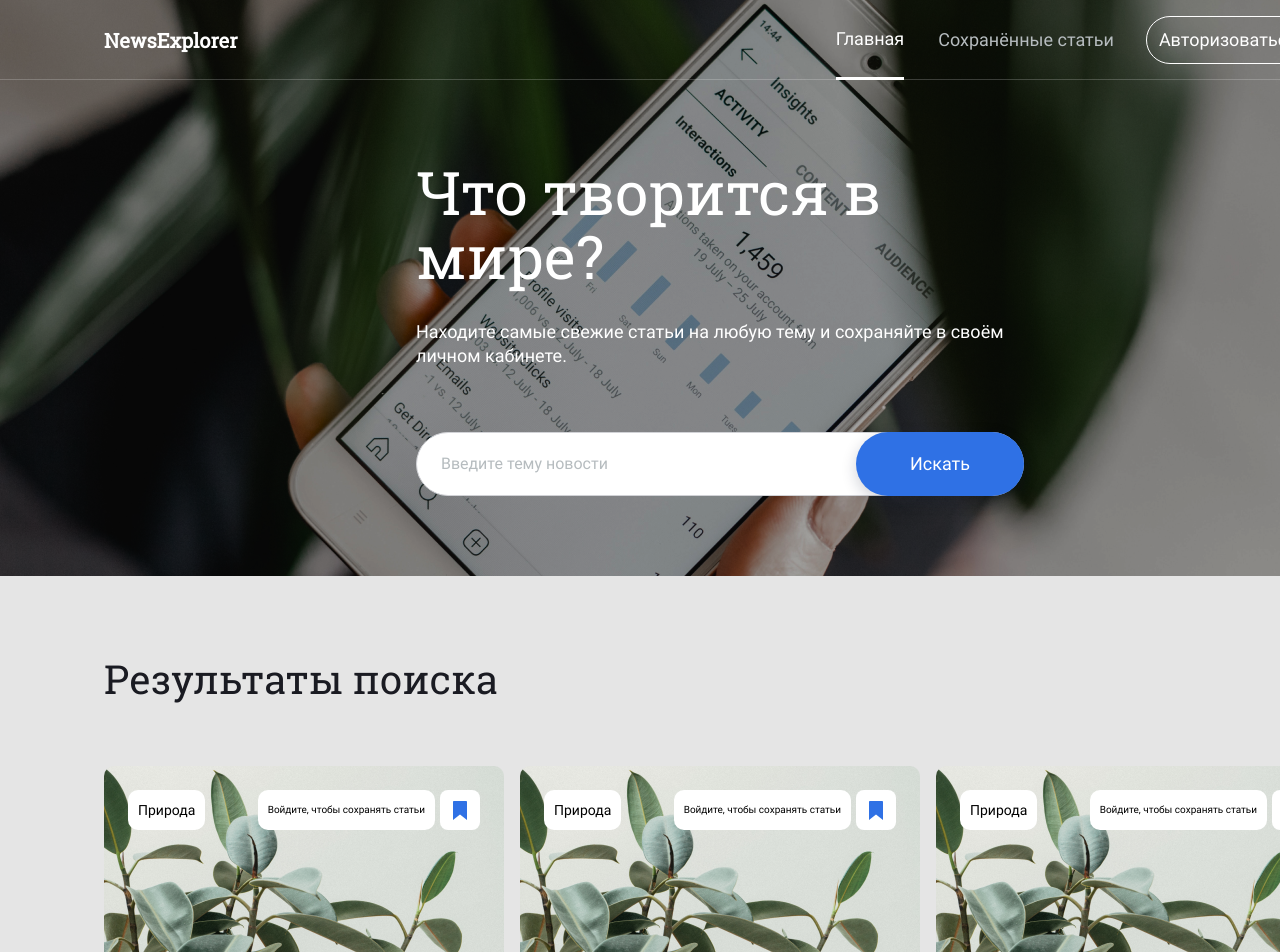
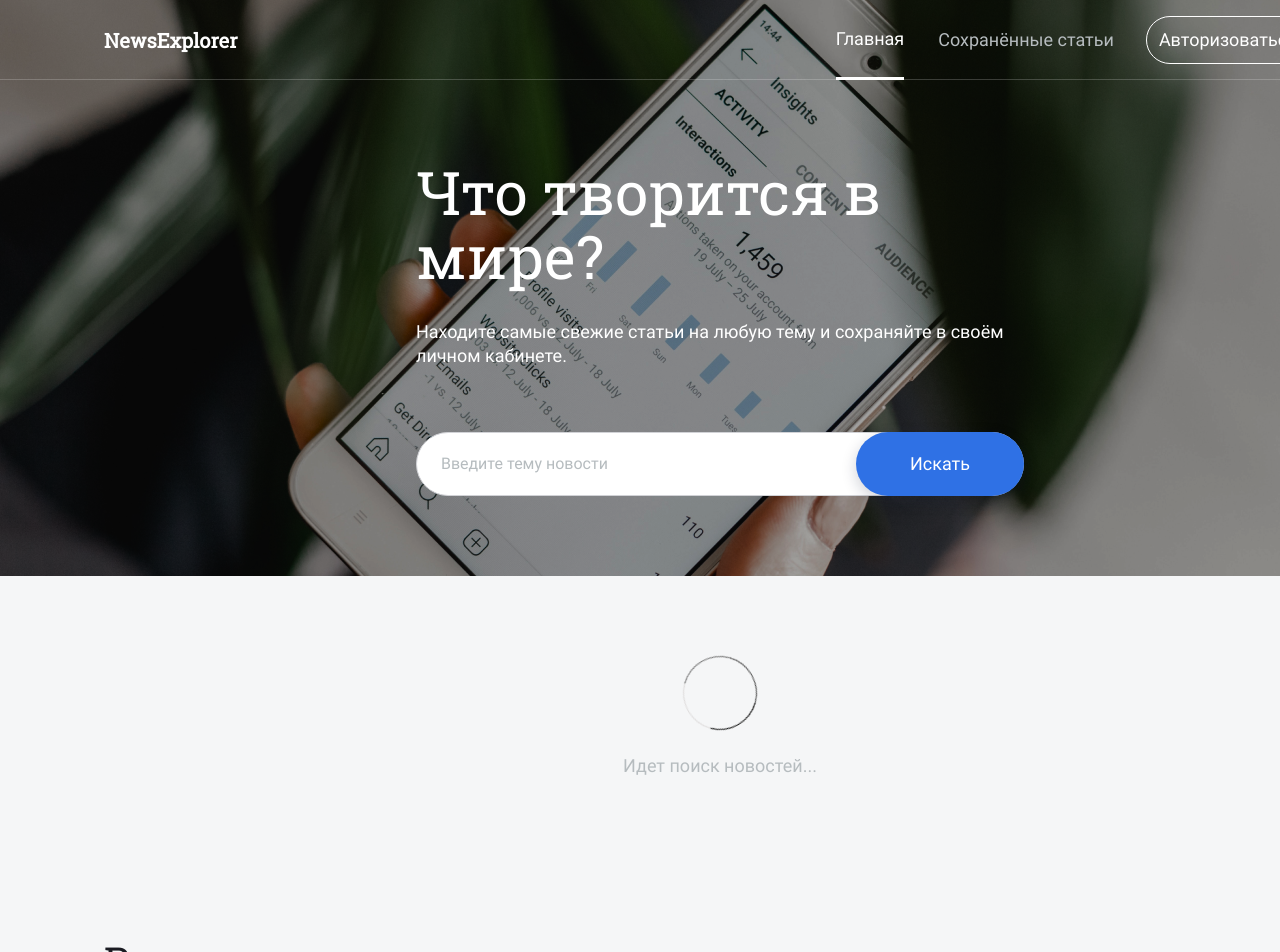
Before and after one commit to MaximStovba/news-explorer-frontend, a React (Create React App) app: page / in a window 1280 px wide. Shown: the top 952 px of the page. Built offline with nearby package versions, Linux system fonts and the light colour scheme.

Commit message:
компонент preloader

```diff
--- a/src/components/Main/Main.js
+++ b/src/components/Main/Main.js
@@ -6,6 +6,7 @@ import SearchForm from '../SearchForm/SearchForm';
 import NewsCardList from '../NewsCardList/NewsCardList';
 import About from '../About/About';
 import Footer from '../Footer/Footer';
+import Preloader from '../Preloader/Preloader';
 import './Main.css';
 
 function Main() {
@@ -13,6 +14,7 @@ function Main() {
     <div className="main">
       <Header />
       <SearchForm />
+      <Preloader />
       <NewsCardList />
       <About />
       <Footer />
--- a/src/components/NewsCardList/NewsCardList.css
+++ b/src/components/NewsCardList/NewsCardList.css
@@ -1,5 +1,5 @@
 .news-cardlist {
-  background: #E5E5E5;
+  background: #F5F6F7;
   padding: 80px 104px;
   /* сетка news-cardlist  */
   display: grid;
--- /dev/null
+++ b/src/components/Preloader/Preloader.css
@@ -0,0 +1,56 @@
+.preloader {
+	margin: 0;
+	min-height: 282px;
+  background: #F5F6F7;
+  /* сетка preloader */
+  position: relative;
+  display: grid;
+  grid-template-columns: 280px;
+  grid-template-rows: 74px min-content;
+  grid-template-areas:
+  "preloader__circle"
+  "preloader__text";
+  /* расположение */
+  justify-content: center;
+  align-content: center;
+}
+
+.preloader__text {
+  margin: 24px auto 0;
+  grid-area: preloader__text;
+  font-family: Roboto;
+  font-style: normal;
+  font-weight: normal;
+  font-size: 18px;
+  line-height: 24px;
+  color: #B6BCBF;
+}
+
+.preloader__circle {
+  grid-area: preloader__circle;
+	display: block;
+	width: 72px;
+	height: 72px;
+  border: 1px solid;
+  border-top-color: rgb(223, 221, 221);
+  border-right-color: rgb(119, 119, 119);
+  border-bottom-color: rgb(85, 85, 85);
+	border-left-color: rgb(15, 15, 15);
+
+	border-radius: 50%;
+
+	position: absolute;
+	top: 0;
+	left: 0;
+	right: 0;
+	bottom: 0;
+	margin: auto;
+
+	animation: spin .75s infinite linear;
+}
+
+@keyframes spin {
+	100% {
+		transform: rotate(360deg);
+	}
+}
--- /dev/null
+++ b/src/components/Preloader/Preloader.js
@@ -0,0 +1,15 @@
+// Preloader.js
+
+import React from 'react';
+import './Preloader.css';
+
+function Preloader() {
+  return (
+    <section className="preloader">
+      <i className="preloader__circle"></i>
+      <p className="preloader__text">Идет поиск новостей...</p>
+    </section>
+  );
+}
+
+export default Preloader;
```
Also changed, not shown: src/images/ellipse.svg (added).
